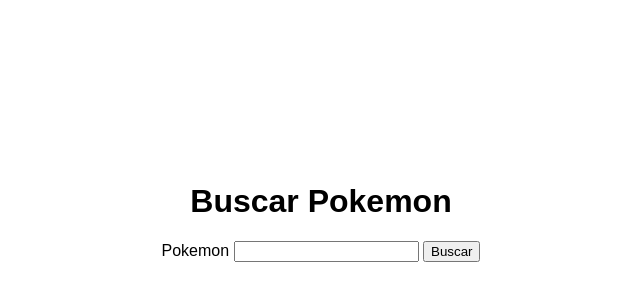
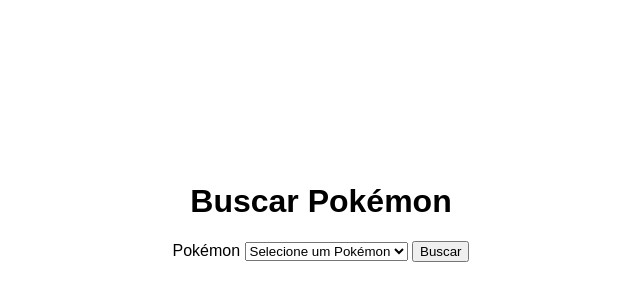
Before and after one commit to Hakozaki/pokedex, a plain HTML site: page index.html in a window 1280 px wide. Shown: the part 188-488 px from the top of the page, without its empty margins (319-959 px from the left). Drawn offline with Linux system fonts and the light colour scheme.

Commit message:
feature: adiciona select de pokemon

```diff
--- a/index.html
+++ b/index.html
@@ -7,10 +7,13 @@
 </head>
 
 <body>
-    <h1>Buscar Pokemon</h1>
+    <h1>Buscar Pokémon</h1>
     <div>
-        <label for="pokemon">Pokemon</label>
-        <input type="text" id="pokemon" />
+        <label for="pokemon">Pokémon</label>
+        <select id="pokemon">
+            <option value="">Selecione um Pokémon</option>
+        </select>
+        <!-- <input type="text" id="pokemon" /> -->
         <button onclick="buscarPokemon()">Buscar</button>
     </div>
 
```
